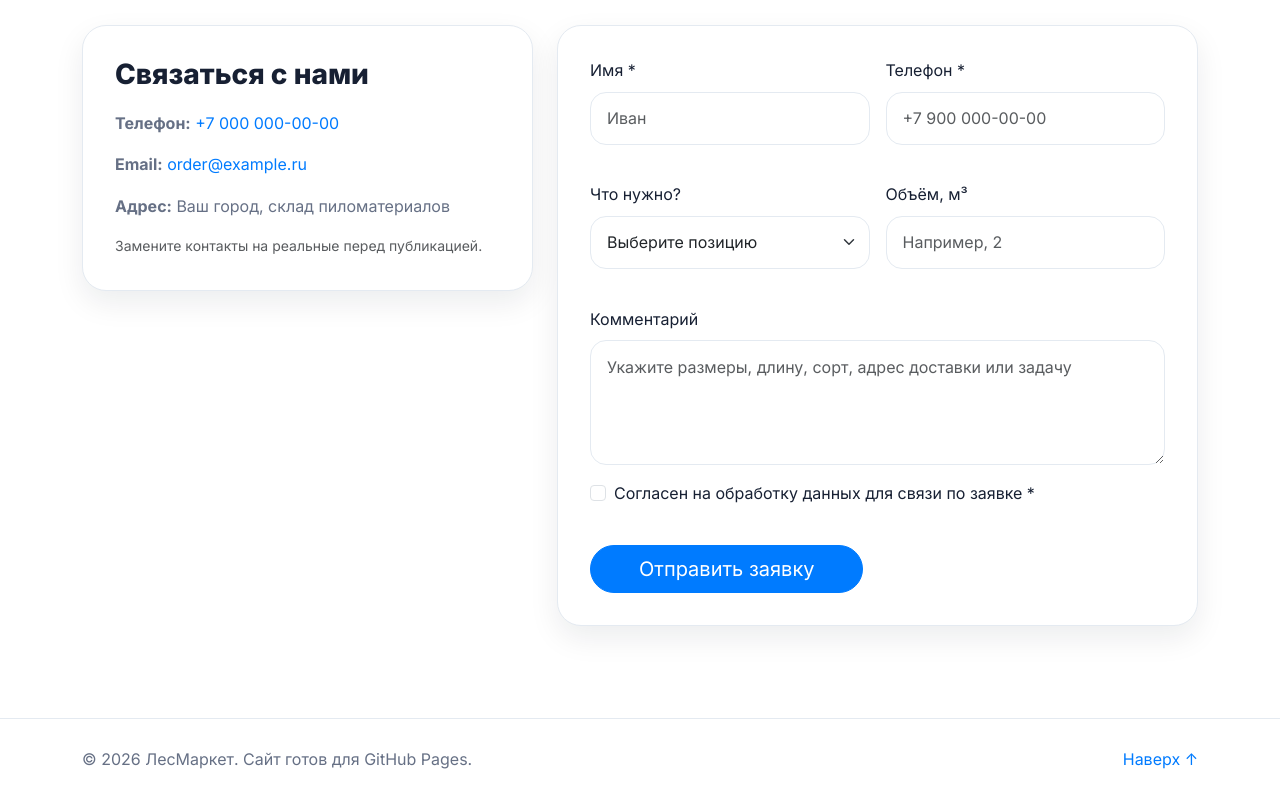
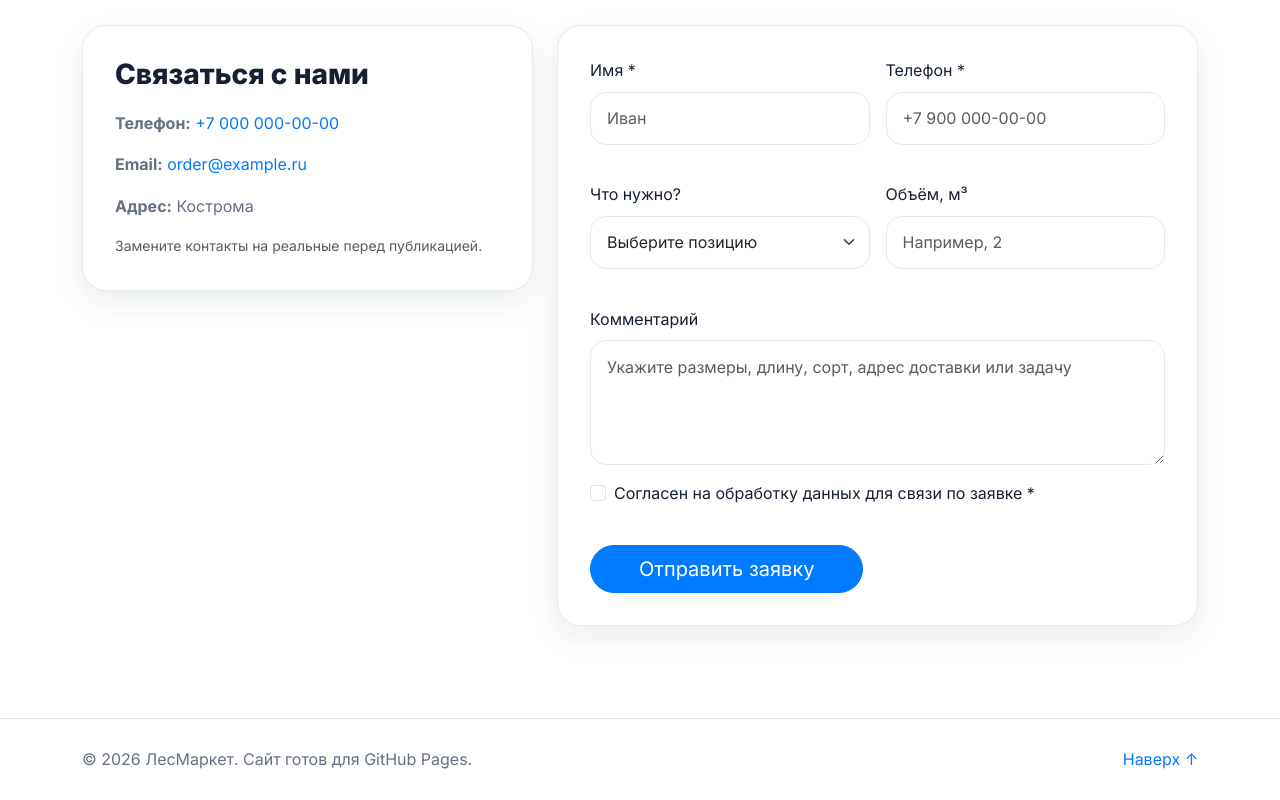
Before and after one commit to dmtat44-maker/wood-site, a plain HTML site: page index.html in a window 1280 px wide. Shown: the part 3991-4791 px from the top of the page. Drawn offline with nearby package versions, Linux system fonts and the light colour scheme.

Commit message:
Update index.html
city change

```diff
--- a/index.html
+++ b/index.html
@@ -348,7 +348,7 @@
               <h3>Связаться с нами</h3>
               <p><strong>Телефон:</strong> <a href="tel:+70000000000">+7 000 000-00-00</a></p>
               <p><strong>Email:</strong> <a href="mailto:order@example.ru">order@example.ru</a></p>
-              <p><strong>Адрес:</strong> Ваш город, склад пиломатериалов</p>
+              <p><strong>Адрес:</strong> Кострома </p>
               <p class="small text-muted mb-0">
                 Замените контакты на реальные перед публикацией.
               </p>
```
